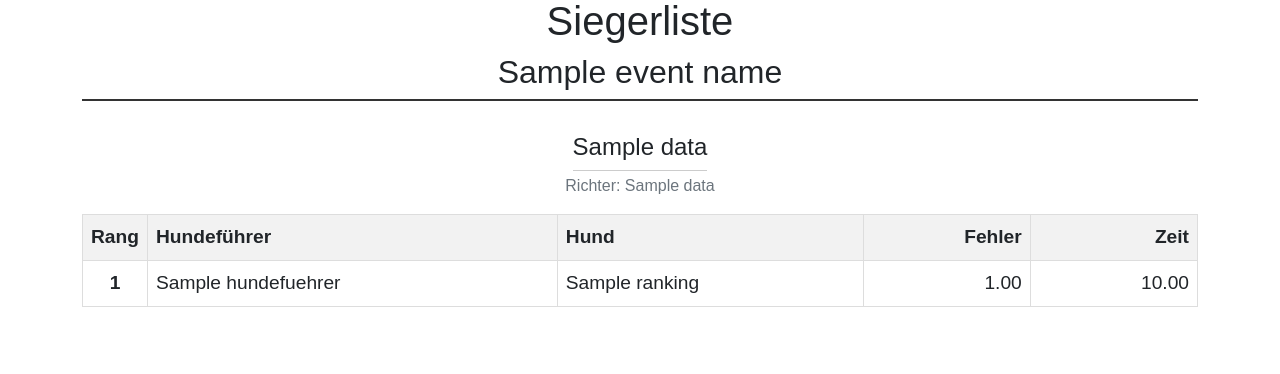
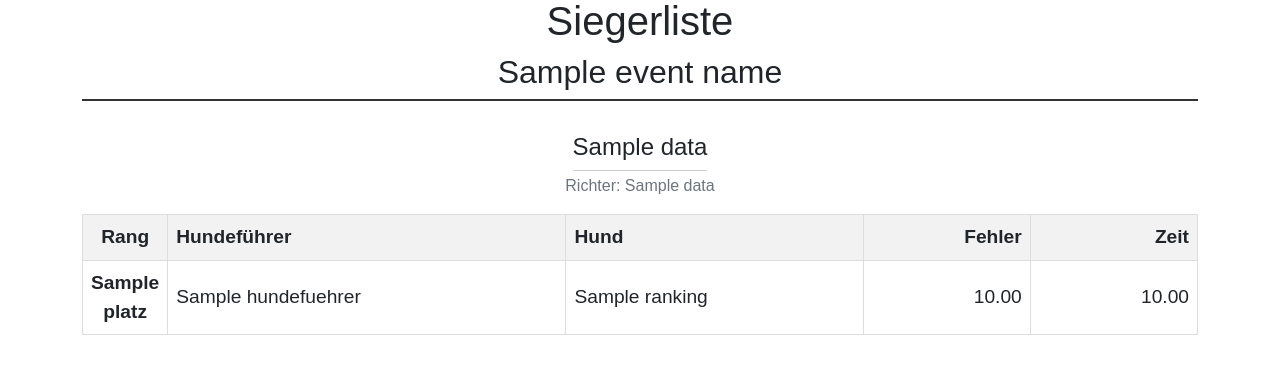
Before and after one commit to christiani93/AgilitySoftware, a Flask app: template web_app/templates/print_award_list.html in a window 1280 px wide. Shown: the part 214-588 px from the top of the page. Run offline with Flask 3, Linux system fonts and the light colour scheme; the template is opened without the code that fills it: most values are stand-ins (such as "Sample title", 1, 10 or a date in 2020); parts of the project's set-up code (start-up, migrations or seed data) failed here and were passed over.

Commit message:
fix(druck): Siegerehrungsliste nutzte nicht existierende Feldnamen
entry.rank/entry.total_faults gibt es nicht im Ranking-Datenmodell
(richtig: platz/fehler_total), daher blieben Platzierung und
Fehlerpunkte auf dem Ausdruck immer leer.

```diff
--- a/web_app/templates/print_award_list.html
+++ b/web_app/templates/print_award_list.html
@@ -131,16 +131,16 @@
                 <tbody>
                     {% for entry in data.rankings %}
                         <tr class="
-                            {% if entry.rank == 'DIS' %}
+                            {% if entry.platz is not defined %}
                                 dis-row
-                            {% elif entry.rank is number and entry.rank > 3 %}
+                            {% elif entry.platz is number and entry.platz > 3 %}
                                 extra-row
                             {% endif %}
                         ">
-                            <td class="rank">{{ entry.rank }}</td>
+                            <td class="rank">{{ entry.platz or entry.disqualifikation or (entry.result.disqualifikation if entry.result) or '' }}</td>
                             <td>{{ entry.Hundefuehrer }}</td>
                             <td>{{ entry.Hundename }}</td>
-                            <td class="faults">{{ '%.2f'|format(entry.total_faults) if entry.total_faults is number else entry.total_faults }}</td>
+                            <td class="faults">{{ '%.2f'|format(entry.fehler_total|float) if entry.fehler_total is defined and entry.fehler_total < 998 else '' }}</td>
                             <td class="time">{{ '%.2f'|format(entry.result.zeit|float) if entry.result and entry.result.zeit else '-' }}</td>
                         </tr>
                     {% endfor %}
```
